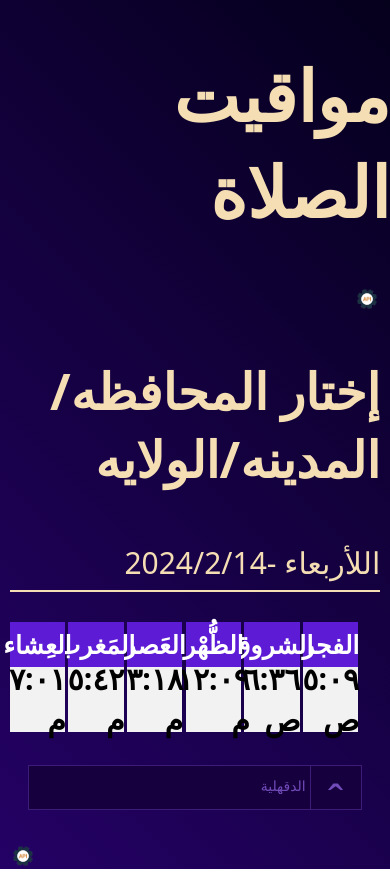
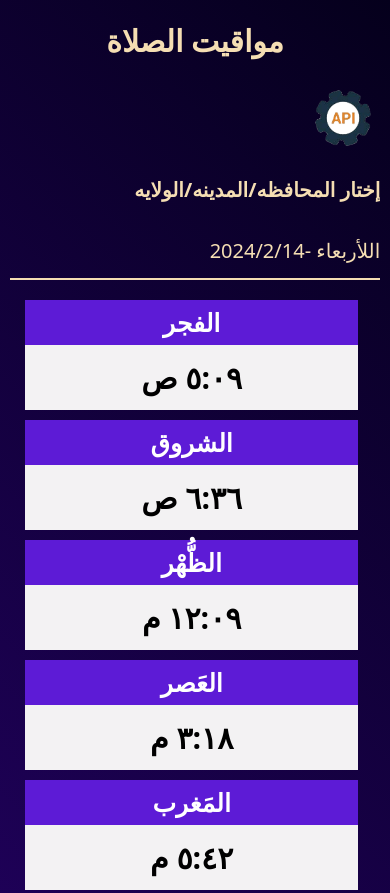
Before and after one commit to omaralkhuly18/api_learn, a plain HTML site: page Prayer_Timings.html in a window 390 px wide. Shown: the top 893 px of the page. Before the commit the page ends 869 px from the top, so only its background shows below. Drawn offline with nearby package versions, Linux system fonts and the light colour scheme; no server answers.

Commit message:
api_learn_one_A-B-C-D-E-FF-CC

```diff
--- a/Prayer_Timings_style.css
+++ b/Prayer_Timings_style.css
@@ -50,6 +50,50 @@ img {
     display: flex;
 }
 
+@media screen and (max-width: 700px) and (min-width: 500px) {
+    .title{
+        font-size: 50px !important;
+    }
+    img{
+        width: 20% !important;
+    }
+    .title_city{
+        font-size: 30px !important;
+    }
+    .Timings {
+        width: 99% !important;
+        margin: 0 !important;
+    }
+    p.prayers{
+        font-size: 15px !important;
+    }
+    h6.time{
+        font-size: 18px !important;
+    }
+}
+
+@media screen and (max-width: 500px) and (min-width: 230px){
+    .title{
+        font-size: 30px !important;
+    }
+    img{
+        width: 20% !important;
+    }
+    .title_city{
+        font-size: 20px !important;
+    }
+    .title_data{
+        font-size: 20px !important;
+    }
+    .sections {
+        display: block;
+    }
+    .section{
+        width: 100% !important;
+        margin-bottom: 3%;
+    }
+}
+
 .section {
     width: 16.6%;
     padding-right: 1%;
@@ -87,7 +131,7 @@ h6.time {
     min-width: 180px;
     margin: 10% auto;
     border: 1px solid #3C1C78;
-    background-color: #16013E;
+    background-color: #8f79b7;
     z-index: 10;
 }
 
@@ -103,8 +147,10 @@ select {
     display: block;
     width: 100%;
     padding: 12px 55px 15px 15px;
-    font-size: 14px;
-    color: #714BB9;
+    font-size: 22px;
+    font-weight: bolder;
+    font-family: system-ui;
+    color: rgb(31, 43, 155);
 }
 
 
@@ -117,7 +163,7 @@ select {
     line-height: 70px;
     content: '\02c6';
     text-align: center;
-    color: #714BB9;
+    color: wheat;
     font-size: 45px;
     border-left: 1px solid #3C1C78;
     z-index: -1;
```
